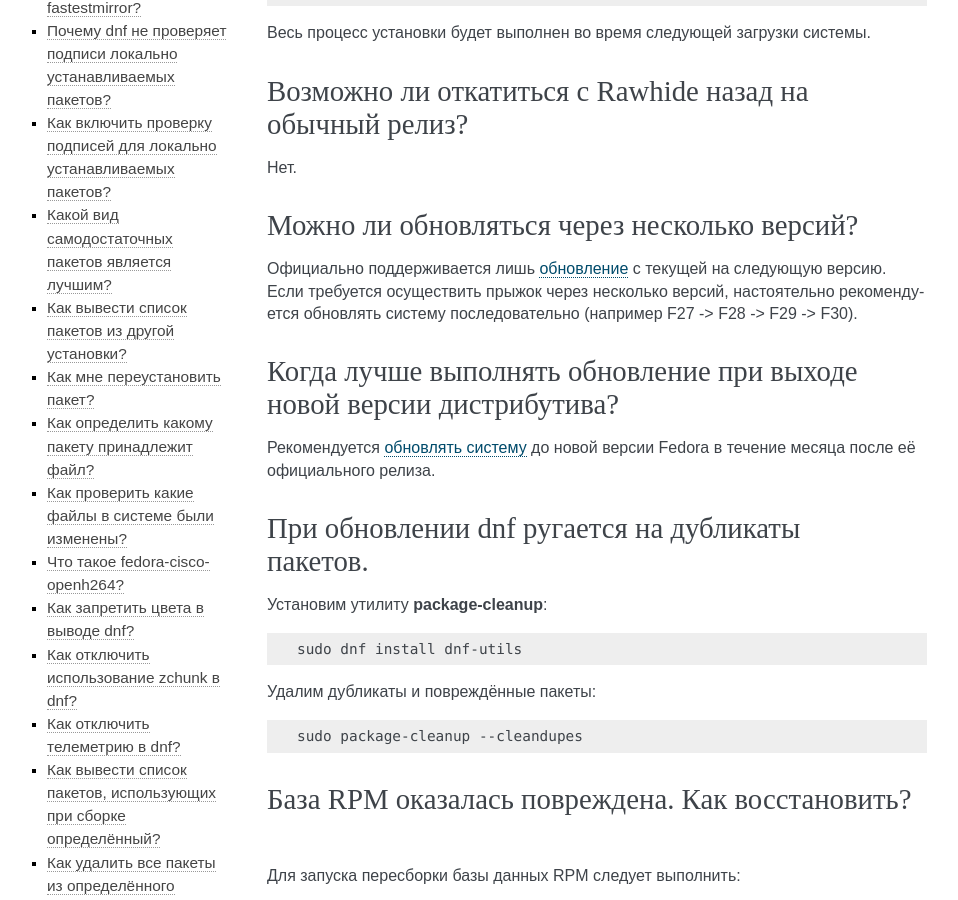
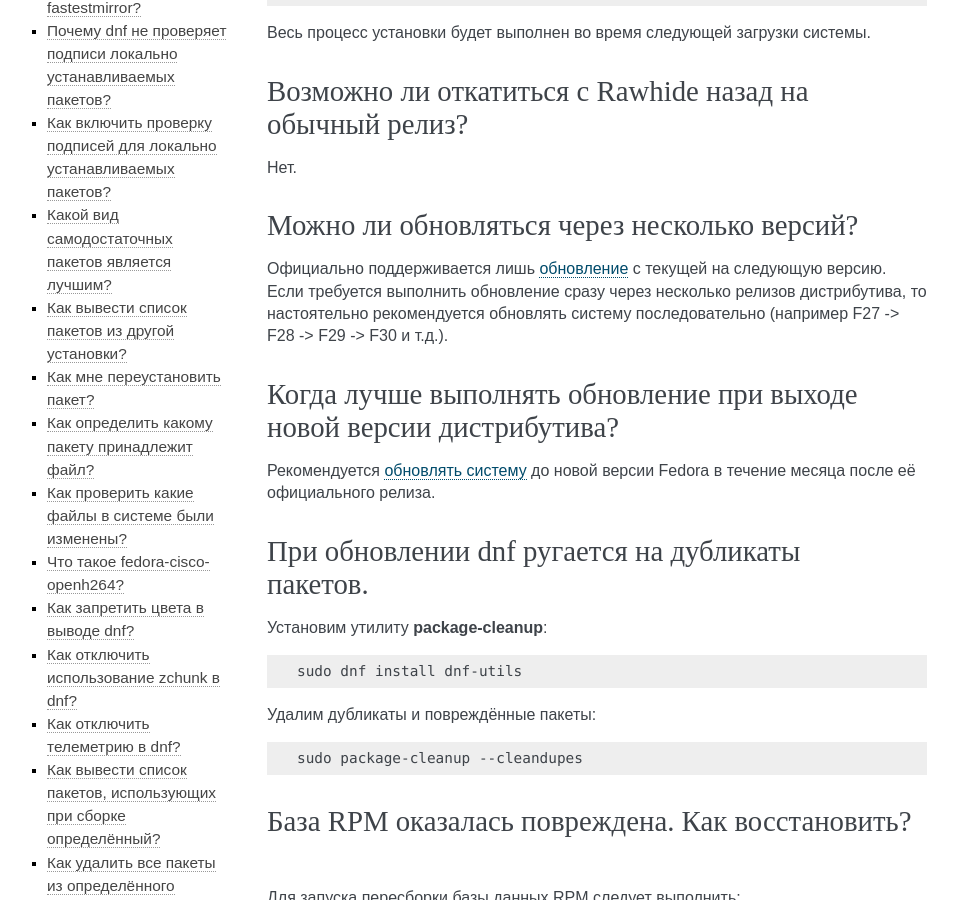
Before and after one commit to RussianFedora/FAQ, a Sphinx documentation site: the page built from source/package-manager.rst, in a window 1280 px wide and 900 px high, scrolled down 5102 px. Shown: the whole window, without its empty margins (153-1111 px from the left). Built offline with Sphinx 7.4.7, drawn with Linux system fonts in a browser that asks for light colours; comment, search, counter and statistics services are not loaded.

Commit message:
Улучшение читаемости для лучшего понимания

```diff
--- a/source/package-manager.rst
+++ b/source/package-manager.rst
@@ -269,7 +269,7 @@
 Можно ли обновляться через несколько версий?
 ===============================================
 
-Официально поддерживается лишь :ref:`обновление <dist-upgrade>` с текущей на следующую версию. Если требуется осуществить прыжок через несколько версий, настоятельно рекомендуется обновлять систему последовательно (например F27 -> F28 -> F29 -> F30).
+Официально поддерживается лишь :ref:`обновление <dist-upgrade>` с текущей на следующую версию. Если требуется выполнить обновление сразу через несколько релизов дистрибутива, то настоятельно рекомендуется обновлять систему последовательно (например F27 -> F28 -> F29 -> F30 и т.д.).
 
 .. index:: fedora, upgrade
 .. _upgrade-time:
```
